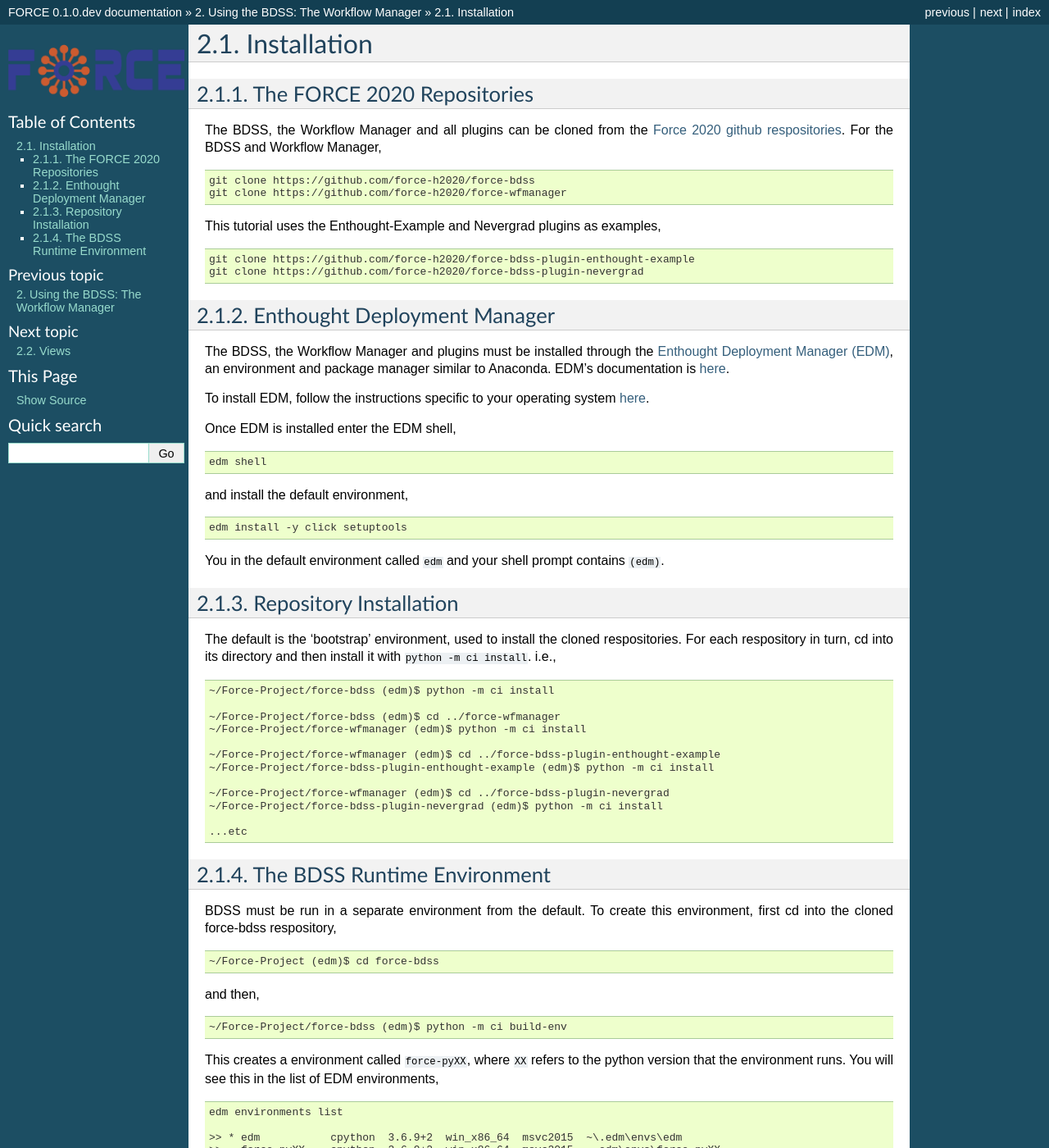
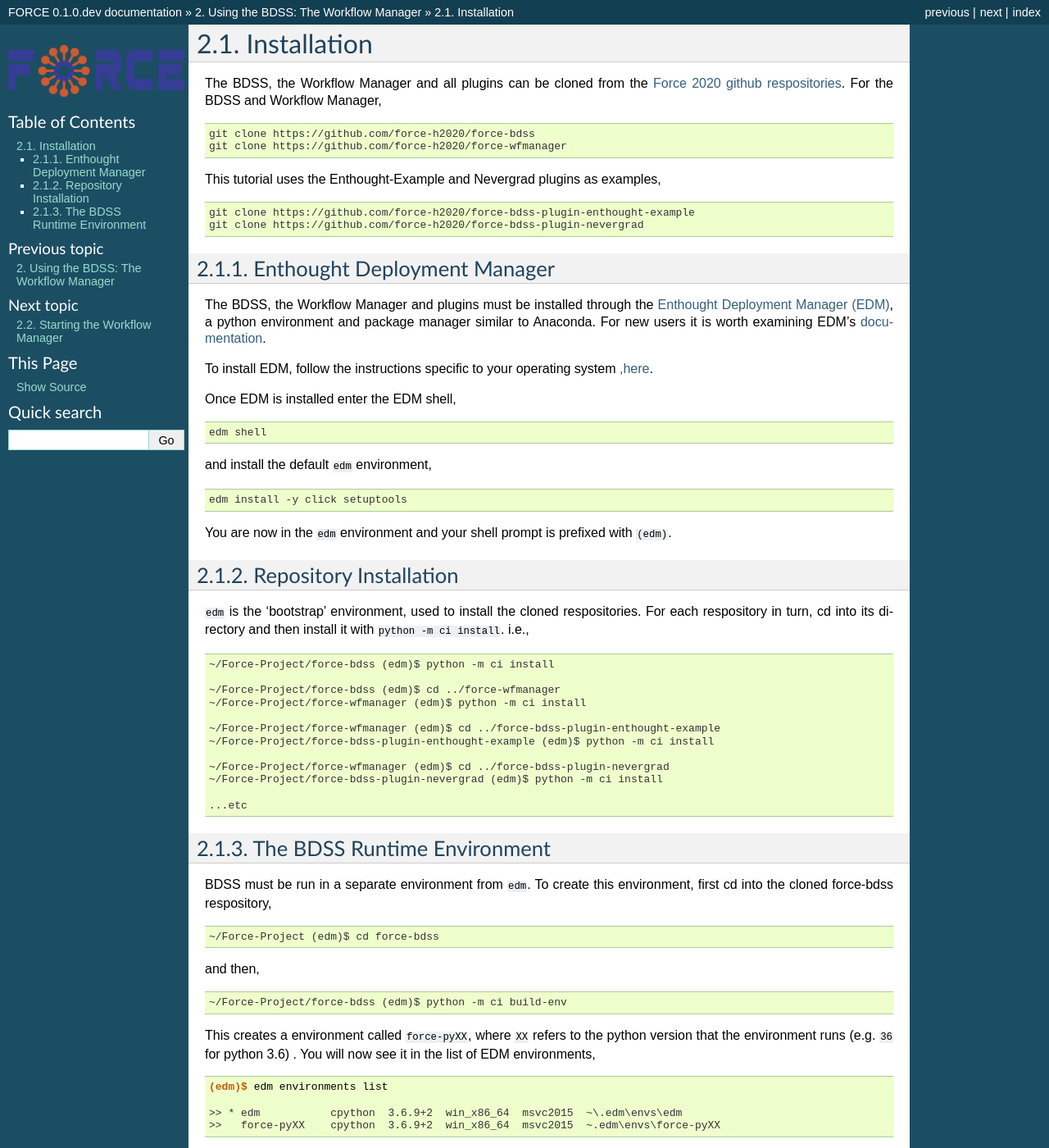
Before and after one commit to force-h2020/force-docs, a Sphinx documentation site: the page built from docs/source/using/installation.rst, in a window 1280 px wide and 1400 px high. Shown: the whole window at 82% size. Built offline with Sphinx 7.4.7, drawn with Linux system fonts in a browser that asks for light colours.

Commit message:
images + start into view section

```diff
--- a/docs/source/using/installation.rst
+++ b/docs/source/using/installation.rst
@@ -1,8 +1,5 @@
 Installation
 ============
-
-The FORCE 2020 Repositories
----------------------------
 
 The BDSS, the Workflow Manager and all plugins can be cloned from the
 `Force 2020 github respositories <https://github.com/force-h2020>`_.
@@ -25,12 +22,12 @@
 ----------------------------
 
 The BDSS, the Workflow Manager and plugins must be installed through the `Enthought Deployment
-Manager (EDM) <https://www.enthought.com/enthought-deployment-manager/>`_, an environment and
-package manager similar to Anaconda. EDM's documentation is
-`here <http://docs.enthought.com/edm/>`_.
+Manager (EDM) <https://www.enthought.com/enthought-deployment-manager/>`_, a python environment and
+package manager similar to Anaconda. For new users it is worth examining EDM's
+`documentation <http://docs.enthought.com/edm/>`_.
 
 To install EDM, follow the instructions specific to your operating system
-`here <https://docs.enthought.com/edm/installation.html>`_.
+`,here <https://docs.enthought.com/edm/installation.html>`_.
 
 Once EDM is installed enter the EDM shell,
 
@@ -38,18 +35,19 @@
 
     edm shell
 
-and install the default environment,
+and install the default ``edm`` environment,
 
 .. code-block:: console
 
     edm install -y click setuptools
 
-You in the default environment called ``edm`` and your shell prompt contains ``(edm)``.
+You are now in the ``edm`` environment and your shell prompt is prefixed
+with ``(edm)``.
 
 Repository Installation
 -----------------------
 
-The default is the 'bootstrap' environment, used to install the cloned respositories.
+``edm`` is the 'bootstrap' environment, used to install the cloned respositories.
 For each respository in turn, cd into its directory and then install it with
 ``python -m ci install``. i.e.,
 
@@ -73,7 +71,7 @@
 
 .. _bdss-environment-ref:
 
-BDSS must be run in a separate environment from the default. To create this environment, first cd
+BDSS must be run in a separate environment from ``edm``. To create this environment, first cd
 into the cloned force-bdss respository,
 
 .. code-block:: console
@@ -87,11 +85,11 @@
     ~/Force-Project/force-bdss (edm)$ python -m ci build-env
 
 This creates a environment called ``force-pyXX``, where ``XX`` refers to the python version that
-the environment runs. You will see this in the list of EDM environments,
+the environment runs (e.g. ``36`` for python 3.6) . You will now see it in the list of EDM environments,
 
 .. code-block:: console
 
-    edm environments list
+    (edm)$ edm environments list
 
     >> * edm           cpython  3.6.9+2  win_x86_64  msvc2015  ~\.edm\envs\edm
     >>   force-pyXX    cpython  3.6.9+2  win_x86_64  msvc2015  ~.edm\envs\force-pyXX
--- a/docs/source/using/using.rst
+++ b/docs/source/using/using.rst
@@ -30,7 +30,7 @@
 
 
         Installation <installation>
-        Views <views>
+        Starting the Workflow Manager <views>
         Setup the Workflow <wf_setup>
         Run the Workflow <wf_run>
         Using the Command Line <command_line>
```
Also changed, not shown: docs/source/using/views.rst (+33 -9 lines), docs/source/using/images/results_view.png (added), docs/source/using/images/setup_view.png (added).
